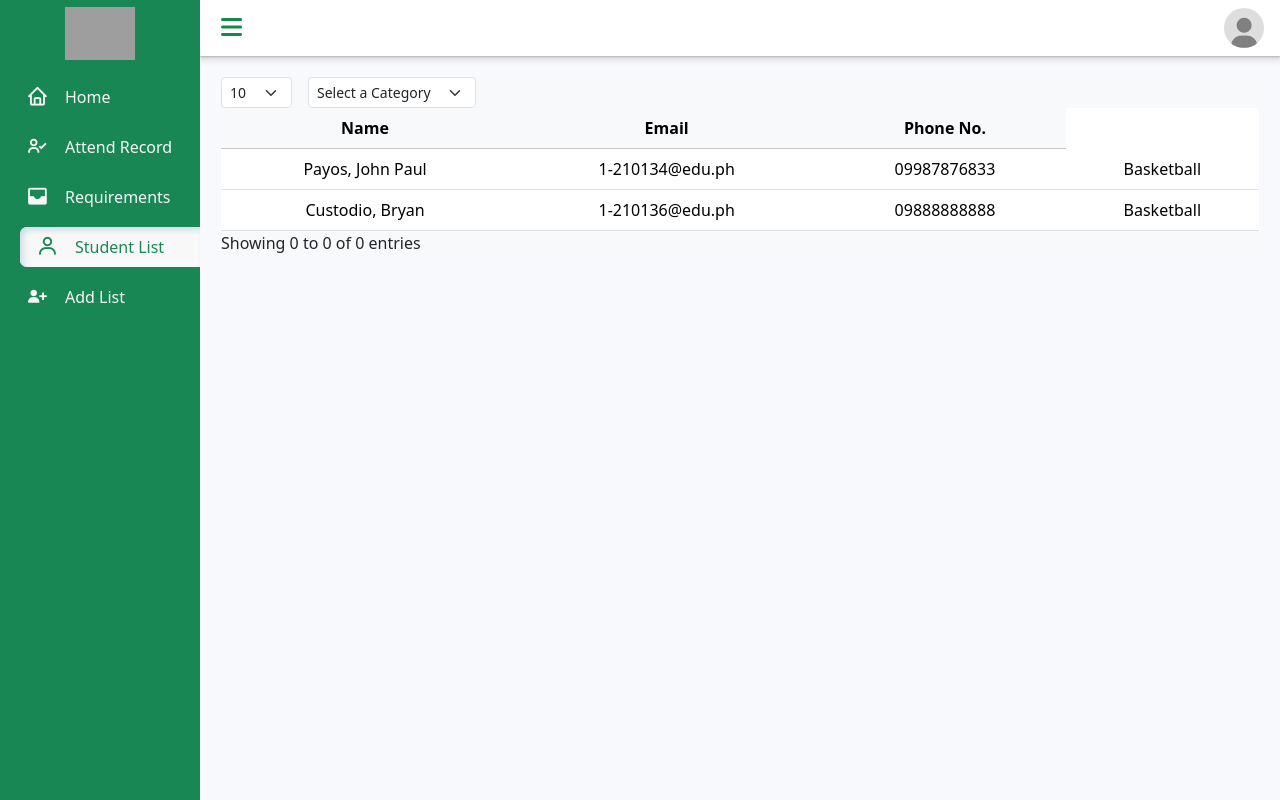
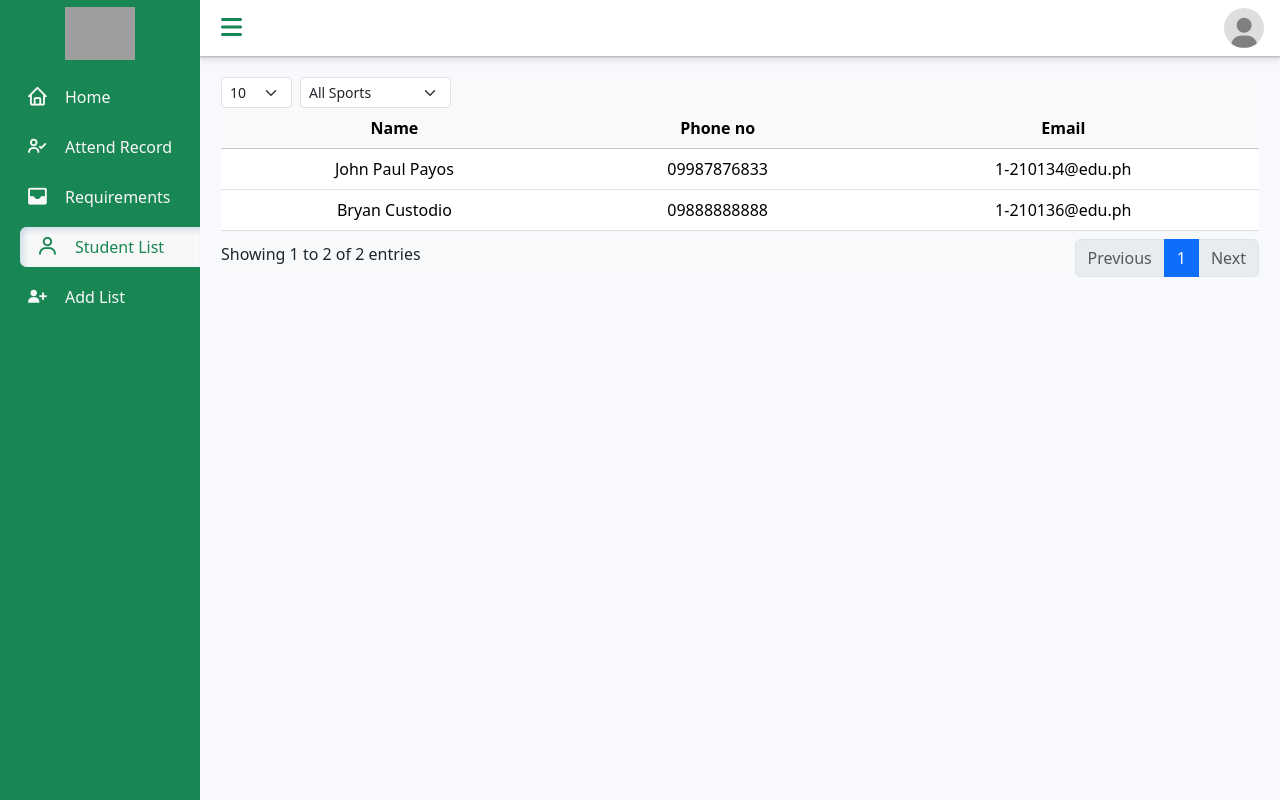
Before and after one commit to Arroyojustin/JAGUARSversion, a PHP site: page /Coordinator/coordinator.php in a window 1280 px wide, after a click on "Student List". Run offline with PHP 8.4, Linux system fonts and the light colour scheme; a user stored in the database is signed in; data comes from the database, SQL or seed files in the repository; some libraries are stand-ins or nearby versions; grey boxes are pictures that could not be loaded.

Commit message:
update studentlist  successful

```diff
--- a/Coordinator/controller/studentlist/cate-stud.php
+++ b/Coordinator/controller/studentlist/cate-stud.php
@@ -7,53 +7,59 @@ try {
     // Get parameters
     $page = isset($_GET['page']) ? intval($_GET['page']) : 1;
     $length = isset($_GET['length']) ? intval($_GET['length']) : 10;
+    $sport = isset($_GET['sport']) && $_GET['sport'] !== '' ? intval($_GET['sport']) : null;  // Use null if no sport is selected
 
-    // Fetch sport names for the select dropdown
-    $sportSql = "SELECT sport_name FROM sports ORDER BY sport_name ASC";
-    $sportResult = $conn->query($sportSql);
-    $sports = [];
-    while ($sportRow = $sportResult->fetch_assoc()) {
-        $sports[] = $sportRow['sport_name'];
+    // Calculate pagination
+    $start = ($page - 1) * $length;
+
+    // Build the WHERE clause for filtering by sport
+    $whereClause = "WHERE users.user_type = 'student'";
+    if ($sport !== null) {
+        $whereClause .= " AND users.sports_id = ?";
     }
 
-    // Pagination variables
-    $start = ($page - 1) * $length;
-
-    // SQL query to retrieve students with user_type = 'student'
+    // Query to retrieve required fields
     $sql = "
     SELECT
-        users.id AS user_id,
-        CONCAT(users.lastName, ', ', users.firstName) AS Name,
-        users.email AS Email,
-        users.phone_no AS PhoneNo,
-        sports.sport_name AS Sport
+        CONCAT(users.firstname, ' ', users.lastname) AS Name,
+        users.phone_no,
+        users.email
     FROM users
-    LEFT JOIN sports ON users.sports_id = sports.id
-    WHERE users.user_type = 'student'
+    $whereClause
     LIMIT ?, ?";
 
     $stmt = $conn->prepare($sql);
-    $stmt->bind_param('ii', $start, $length);
+    if ($sport !== null) {
+        $stmt->bind_param('iii', $sport, $start, $length);  // If sport is selected, bind it
+    } else {
+        $stmt->bind_param('ii', $start, $length);  // If no sport is selected, don't bind sport
+    }
     $stmt->execute();
     $result = $stmt->get_result();
 
     $html = '';
     if ($result->num_rows === 0) {
-        $html = '<tr><td colspan="4">No data available</td></tr>';
+        $html = '<tr><td colspan="3">No data available</td></tr>';
     } else {
         while ($row = $result->fetch_assoc()) {
             $html .= '<tr>';
             $html .= '<td>' . htmlspecialchars($row['Name']) . '</td>';
-            $html .= '<td>' . htmlspecialchars($row['Email']) . '</td>';
-            $html .= '<td>' . htmlspecialchars($row['PhoneNo']) . '</td>';
-            $html .= '<td>' . htmlspecialchars($row['Sport']) . '</td>';
+            $html .= '<td>' . htmlspecialchars($row['phone_no'] ?: '--') . '</td>';
+            $html .= '<td>' . htmlspecialchars($row['email'] ?: '--') . '</td>';
             $html .= '</tr>';
         }
     }
 
-    // Total count for pagination
-    $totalSql = "SELECT COUNT(*) AS total FROM users WHERE user_type = 'student'";
+    // Total count query
+    $totalSql = "
+    SELECT COUNT(*) AS total
+    FROM users
+    $whereClause";
+
     $totalStmt = $conn->prepare($totalSql);
+    if ($sport !== null) {
+        $totalStmt->bind_param('i', $sport);  // If sport is selected, bind it
+    }
     $totalStmt->execute();
     $totalResult = $totalStmt->get_result();
     $total = $totalResult->fetch_assoc()['total'];
@@ -91,8 +97,7 @@ try {
         'pagination' => $pagination,
         'start' => $start + 1,
         'end' => min($start + $length, $total),
-        'total' => $total,
-        'sports' => $sports // Added sports array for populating the dropdown
+        'total' => $total
     ];
     echo json_encode($response);
 } catch (Exception $e) {
--- /dev/null
+++ b/Coordinator/controller/studentlist/retrieve-sports.php
@@ -0,0 +1,24 @@
+<?php
+header('Content-Type: application/json');
+
+include '../../../dbconn.php';
+
+try {
+    $sql = "SELECT id, sport_name FROM sports";
+    $stmt = $conn->prepare($sql);
+    $stmt->execute();
+    $result = $stmt->get_result();
+
+    $sports = [];
+    while ($row = $result->fetch_assoc()) {
+        $sports[] = $row;
+    }
+
+    echo json_encode(['sports' => $sports]);
+} catch (Exception $e) {
+    echo json_encode(['error' => $e->getMessage()]);
+}
+
+$stmt->close();
+$conn->close();
+?>
--- a/Coordinator/function/cate-stud.js
+++ b/Coordinator/function/cate-stud.js
@@ -1,36 +1,29 @@
 let studentlistsPage = 1;
 let studentlistsPageLength = 10;
+let selectedSport = '';  // Default to an empty value
 
-// Function to load student data with sports dropdown populated
-function loadTableData() {
+function loadstudentlistsTableData() {
     $.ajax({
         url: 'controller/studentlist/cate-stud.php',
         type: 'GET',
         dataType: 'json',
         data: {
             page: studentlistsPage,
-            length: studentlistsPageLength
+            length: studentlistsPageLength,
+            sport: selectedSport,  // Send the selected sport (empty when "All Sports")
         },
         success: function(response) {
             if (response.html) {
-                $('#studentlisted tbody').html(response.html);
-                // Populate sports dropdown
-                let sportOptions = '<option value="" disabled selected>Select a Sport</option>';
-                response.sports.forEach(function(sport) {
-                    sportOptions += `<option value="${sport}">${sport}</option>`;
-                });
-                $('#categorySelect').html(sportOptions);
+                $('#student-lists tbody').html(response.html);
             } else {
-                $('#studentlisted tbody').html('<tr><td colspan="4">No data available</td></tr>');
+                $('#student-lists tbody').html('<tr><td colspan="3">No data available</td></tr>');
             }
-
             if (response.pagination) {
-                $('#studentlists-pagination').html(response.pagination);
+                $('#student-lists-pagination').html(response.pagination);
             } else {
-                $('#studentlists-pagination').html('');
+                $('#student-lists-pagination').html('');
             }
-
-            $('#studentlists-tableInfo').text(response.total > 0 ? `Showing ${response.start} to ${response.end} of ${response.total} entries` : 'No entries available');
+            $('#student-lists-tableInfo').text(response.total > 0 ? `Showing ${response.start} to ${response.end} of ${response.total} entries` : 'No entries available');
         },
         error: function(xhr, status, error) {
             console.error('AJAX Error:', status, error);
@@ -39,18 +32,48 @@ function loadTableData() {
     });
 }
 
-// Event handler for pagination
-$('#studentlists-pagination').on('click', '.page-link', function(e) {
+function loadSportsOptions() {
+    $.ajax({
+        url: 'controller/studentlist/retrieve-sports.php', // Create this file to fetch sports
+        type: 'GET',
+        dataType: 'json',
+        success: function (response) {
+            if (response.sports && response.sports.length) {
+                response.sports.forEach((sport) => {
+                    $('#student-lists-sportSelect').append(
+                        $('<option>', {
+                            value: sport.id,
+                            text: sport.sport_name,
+                        })
+                    );
+                });
+            }
+        },
+        error: function (xhr, status, error) {
+            console.error('AJAX Error:', status, error);
+            console.log('Response Text:', xhr.responseText);
+        },
+    });
+}
+
+// Event listener for sport selection change
+$('#student-lists-sportSelect').on('change', function () {
+    selectedSport = $(this).val();  // If empty, it will pass an empty string
+    studentlistsPage = 1;
+    loadstudentlistsTableData();
+});
+
+$('#student-lists-pageLengthSelect').on('change', function() {
+    studentlistsPageLength = parseInt($(this).val());
+    studentlistsPage = 1;
+    loadstudentlistsTableData();
+});
+
+$('#student-lists-pagination').on('click', '.page-link', function(e) {
     e.preventDefault();
     studentlistsPage = $(this).data('page');
-    loadTableData();
+    loadstudentlistsTableData();
 });
 
-// Event handler for page length selection
-$('#studentlists-pageLengthSelect').on('change', function() {
-    studentlistsPageLength = parseInt($(this).val());
-    studentlistsPage = 1;
-    loadTableData();
-});
-
-loadTableData(); // Initial data load
+loadSportsOptions();
+loadstudentlistsTableData();
--- a/Coordinator/pages/student.php
+++ b/Coordinator/pages/student.php
@@ -1,10 +1,7 @@
 <div class="container-fluid p-0 m-0" id="list" style="display: none;">
-    <!-- Header -->
-    <div class="custom-card-header bg-light text-dark">
+    <div class="card-header bg-light text-dark">
         <div class="d-flex justify-content-between align-items-center flex-wrap">
-            <!-- Left section (Page Length and Search) -->
-            <div class="d-flex align-items-center">
-                <!-- Page Length Selector -->
+            <div class="d-flex align-items-center gap-2">
                 <div class="d-flex align-items-center">
                     <select id="student-lists-pageLengthSelect" class="form-select form-select-sm custom-select" aria-label="Page length selector">
                         <option value="10">10</option>
@@ -13,44 +10,38 @@
                         <option value="100">100</option>
                     </select>
                 </div>
-                <!-- Search Input -->
-                <div class="ms-3 flex-shrink-1">
-                <select id="categorySelect2" class="form-select form-select-sm custom-select me-2" aria-label="Select category">
-                   <option value="" disabled selected>Select a Category</option>
+                <div class="d-flex align-items-center">
+                    <!-- New select element for sports -->
+                    <select id="student-lists-sportSelect" class="form-select form-select-sm custom-select" aria-label="Sport selector">
+                        <option value="" selected>All Sports</option>
+                        <!-- Sports options will be populated dynamically via AJAX -->
                     </select>
                 </div>
             </div>
-
-            <!-- Right section (Action buttons) -->
         </div>
     </div>
 
-    <!-- Body -->
     <div class="card-body bg-white p-0">
-            <!-- Table Placeholder -->
         <div class="table-responsive">
-            <table id="studentlisted" class="table table-hover text-center m-0" style="width: 100%;">
+            <table id="student-lists" class="table table-hover text-center m-0" style="width: 100%;">
                 <thead class="table-light">
                     <tr>
                         <th>Name</th>
+                        <th>Phone no</th>
                         <th>Email</th>
-                        <th>Phone No.</th>
-                        <!-- Other columns -->
+                        <!-- <th>Actions</th> -->
                     </tr>
                 </thead>
                 <tbody id="tdata">
                     <!-- Data will be loaded here via AJAX -->
                 </tbody>
             </table>
-
         </div>
     </div>
 
-    <!-- Footer -->
-    <div class="card-footer bg-light text-dark">
+    <div class="card-footer bg-light text-dark mt-2">
         <div class="d-flex justify-content-between align-items-center flex-wrap">
             <span class="mb-2" id="student-lists-tableInfo">Showing 0 to 0 of 0 entries</span>
-                <!-- Pagination -->
             <nav aria-label="Page navigation">
                 <ul id="student-lists-pagination" class="pagination mb-0">
                     <!-- Pagination buttons will be generated here via AJAX -->
```
Lines whose indentation alone changed are shown as unchanged.
